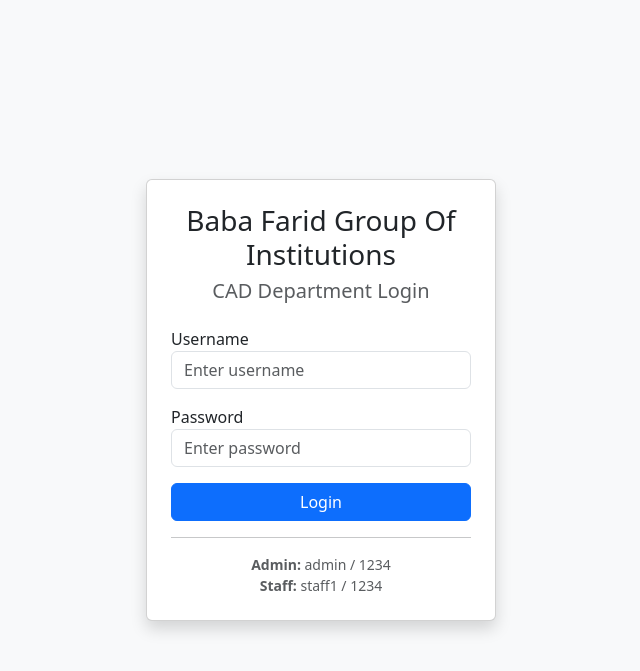
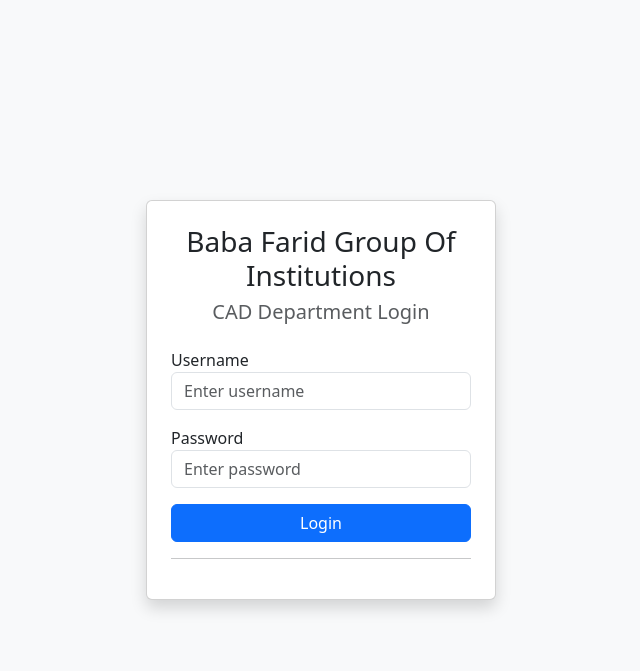
Before and after one commit to ankushkumarwatts-code/cad-portal, a Flask app: page / in a window 1280 px wide. Shown: the top 671 px of the page, without its empty margins (319-959 px from the left). Run offline with Flask 3, Linux system fonts and the light colour scheme; some libraries are stand-ins or nearby versions.

Commit message:
Removed login demo credentials

```diff
--- a/templates/login.html
+++ b/templates/login.html
@@ -34,11 +34,6 @@
 
         <hr>
 
-        <!-- Demo credentials -->
-        <small class="text-muted text-center d-block">
-            <b>Admin:</b> admin / 1234 <br>
-            <b>Staff:</b> staff1 / 1234
-        </small>
 
     </div>
 
```
